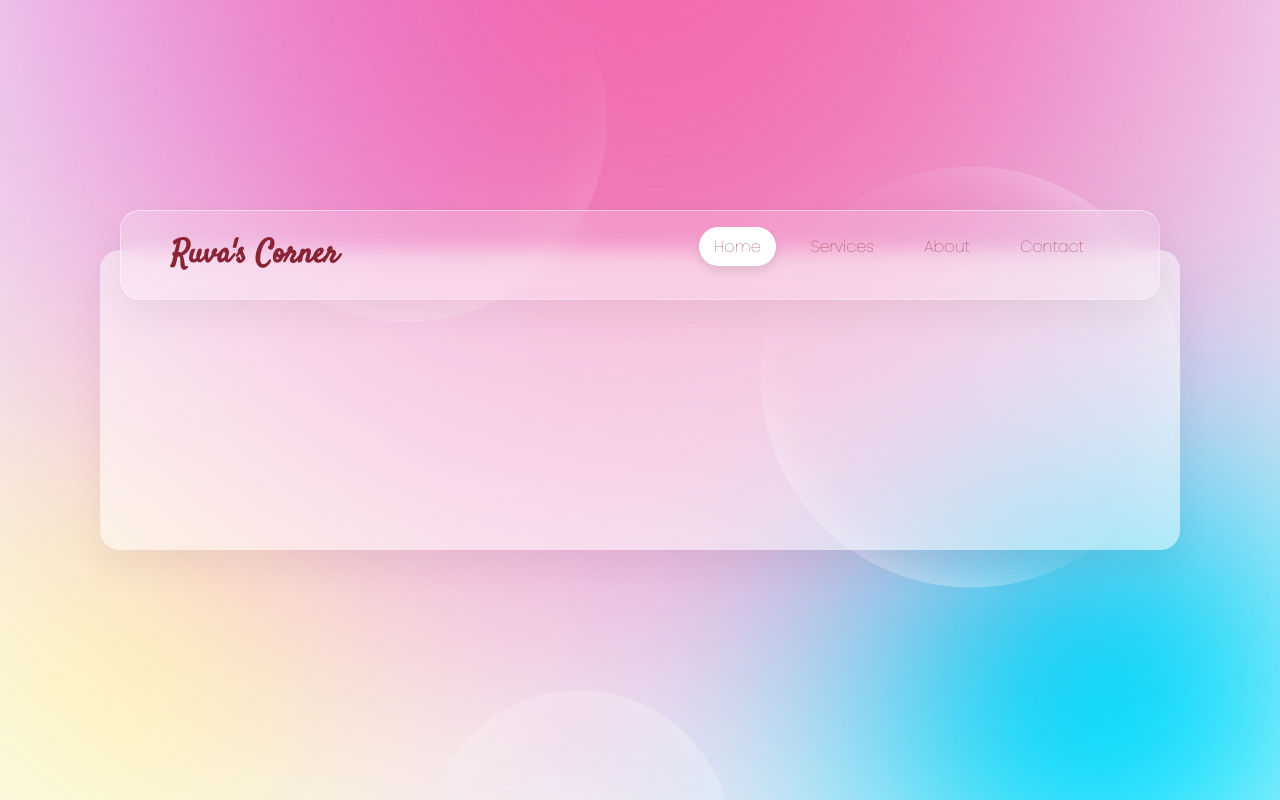
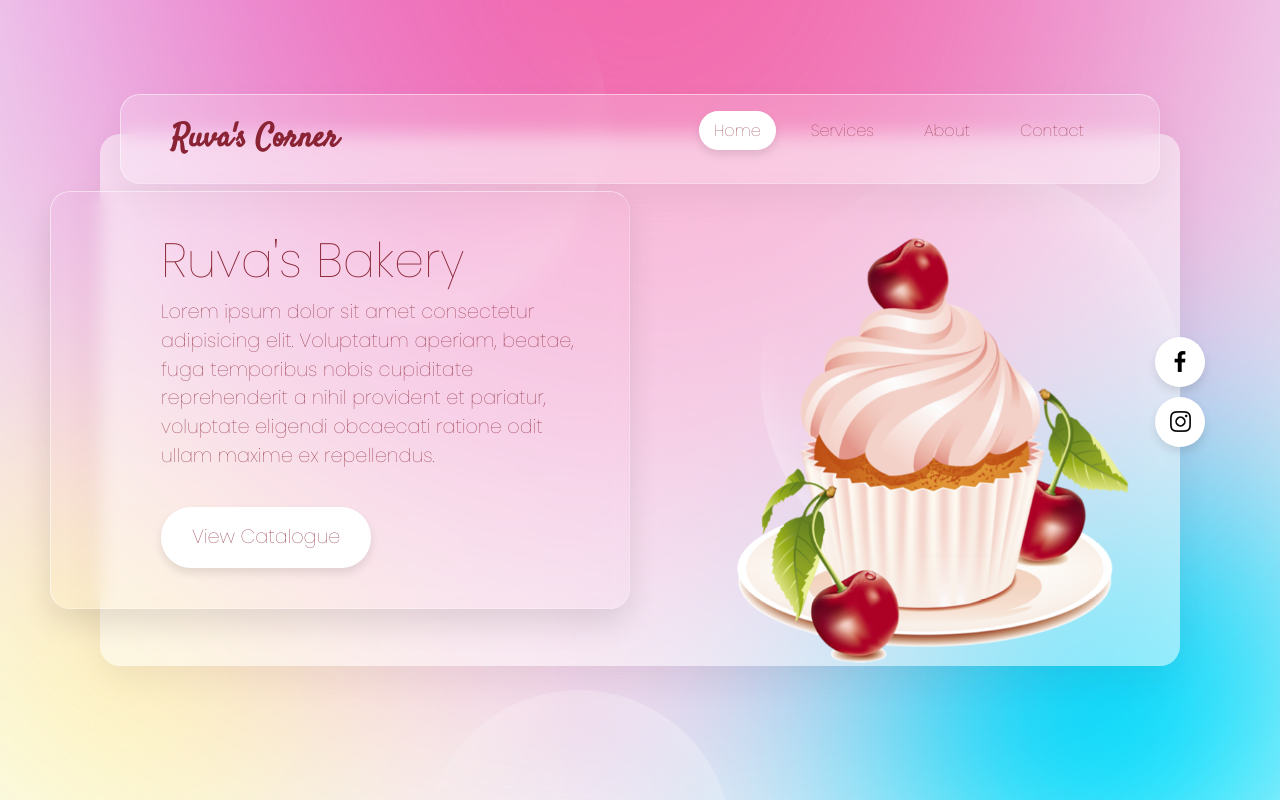
Before and after one commit to jmutakura/ruvas_corner, a plain HTML site: page index.html in a window 1280 px wide. Shown: the top 800 px of the page. Drawn offline with nearby package versions, Linux system fonts and the light colour scheme.

Commit message:
Finished the main intro section

```diff
--- a/index.html
+++ b/index.html
@@ -20,8 +20,23 @@
                     <li><a href="#">Contact</a></li>
                 </ul>
             </header>
+            <div class="intro-content">
+                <h2>Ruva's Bakery</h2>
+                <p>Lorem ipsum dolor sit amet consectetur adipisicing elit. Voluptatum aperiam, beatae, fuga temporibus nobis cupiditate reprehenderit a nihil provident et pariatur, voluptate eligendi obcaecati ratione odit ullam maxime ex repellendus.</p>
+                <a class="btn" href="#">View Catalogue</a>
+            </div>
+            <div class="imgBx">
+                <img src="static/cupcake.png" alt="">
+            </div>
+            <ul class="social">
+                <li><a href="#"><img src="static/facebook.png" alt=""></a></li>
+                <li><a href="#"><img src="static/instagram.png" alt=""></a></li>
+                <!-- <li><a href="#"><img src="static/twitter.png" alt=""></a></li> -->
+            </ul>
         </div>
     </section>
 
+    <section></section>
+
 </body>
 </html>
--- a/style.css
+++ b/style.css
@@ -86,3 +86,89 @@ header ul li a.active {
 	background: #ffff;
 	box-shadow: 0 5px 10px rgba(0, 0, 0, 0.1);
 }
+
+.intro-content {
+	transform: translate(-100px);
+	max-width: 700px;
+	box-shadow: 0px 15px 30px rgba(0, 0, 0, 0.1);
+	border-radius: 20px;
+	backdrop-filter: blur(10px);
+	border: 1px solid rgba(255, 255, 255, 0.25);
+	border-top: 1px solid rgba(255, 255, 255, 0.5);
+	border-left: 1px solid rgba(255, 255, 255, 0.5);
+	padding: 40px;
+	padding-left: 110px;
+}
+
+.intro-content h2 {
+	font-size: 3em;
+	color: var(--txtclr);
+}
+
+.intro-content p {
+	font-size: 1.2em;
+	color: var(--txtclr);
+}
+
+.intro-content .btn {
+	display: inline-block;
+	padding: 15px 30px;
+	background: #ffff;
+	color: var(--txtclr);
+	margin-top: 20px;
+	border-radius: 30px;
+	font-size: 1.2em;
+	font-weight: 500;
+	text-decoration: none;
+	box-shadow: 0 5px 10px rgba(0, 0, 0, 0.1);
+}
+
+.imgBx img {
+	max-width: 400px;
+	animation: animate 5s linear infinite;
+}
+
+@keyframes animate {
+	0%,
+	100% {
+		transform: translateY(50px);
+	}
+
+	50% {
+		transform: translateY(100px);
+	}
+}
+
+.social {
+	position: absolute;
+	right: -25px;
+	display: flex;
+	justify-content: center;
+	align-items: center;
+	flex-direction: column;
+}
+
+.social li {
+	list-style: none;
+}
+
+.social li a {
+	text-decoration: none;
+	width: 50px;
+	height: 50px;
+	background: #ffff;
+	display: flex;
+	justify-content: center;
+	align-items: center;
+	border-radius: 50%;
+	margin: 5px 0;
+	box-shadow: 0 5px 10px rgba(0, 0, 0, 0.1);
+}
+
+.social li a img {
+	transform: scale(0.6);
+	transition: 0.5s;
+}
+.social li:hover a img {
+	transform: scale(0.6) rotate(360deg);
+}
```
Also changed, not shown: static/cake.png (added), static/cake2.png (added), static/cupcake.png (added).
